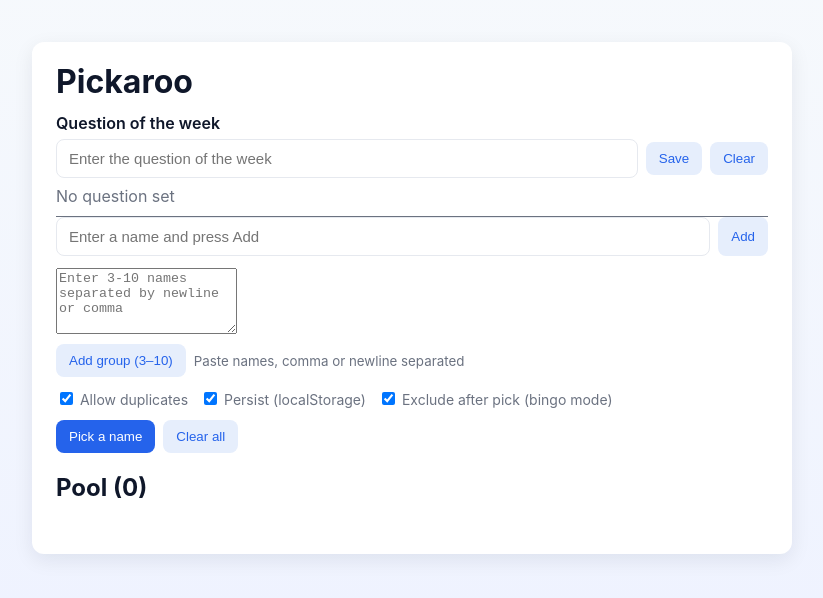
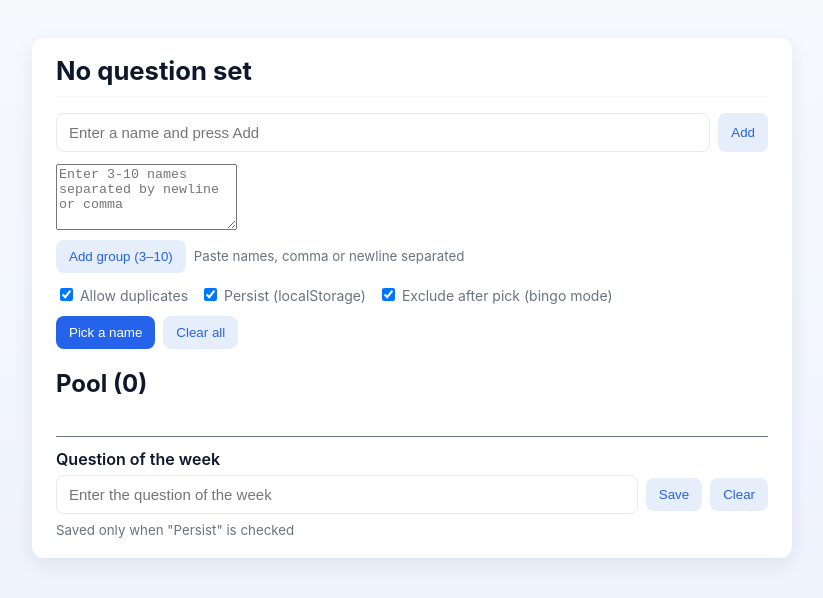
Before and after one commit to deepaknbk/Pickaroo, a plain HTML site: page index.html in a window 1280 px wide. Shown: the part 102-700 px from the top of the page, without its empty margins (228-1051 px from the left). Drawn offline with Linux system fonts and the light colour scheme.

Commit message:
Final version

```diff
--- a/index.html
+++ b/index.html
@@ -8,16 +8,10 @@
 </head>
 <body>
   <main class="app">
-  <h1>Pickaroo</h1>
-
-  <div class="question-inline" style="margin-top:10px;border-bottom:1px solid var(--muted);padding-bottom:10px">
-    <label for="qInput" style="display:block;font-weight:600;margin-bottom:6px">Question of the week</label>
-    <div style="display:flex;gap:8px;align-items:center">
-      <input id="qInput" type="text" placeholder="Enter the question of the week" maxlength="250" style="flex:1" />
-      <button id="saveQBtn">Save</button>
-      <button id="clearQBtn">Clear</button>
-    </div>
-    <div id="qDisplay" class="question-display" aria-live="polite" style="margin-top:8px;color:var(--muted)">No question set</div>
+  <!-- header: title + inline question display -->
+  <div class="app-header">
+    <!-- Question of the week replaces the static title and uses the same heading style -->
+    <h1 id="qDisplayValue" class="app-title" aria-live="polite">No question set</h1>
   </div>
 
     <section class="controls">
@@ -53,7 +47,43 @@
 
     <div id="result" class="result" aria-atomic="true"></div>
     <div id="message" class="message" role="status"></div>
+
+    <!-- Question input moved to the bottom of the page -->
+    <div class="question-inline" style="margin-top:18px;border-top:1px solid var(--muted);padding-top:12px">
+      <label for="qInput" style="display:block;font-weight:600;margin-bottom:6px">Question of the week</label>
+      <div style="display:flex;gap:8px;align-items:center">
+        <input id="qInput" type="text" placeholder="Enter the question of the week" maxlength="250" style="flex:1" />
+        <button id="saveQBtn">Save</button>
+        <button id="clearQBtn">Clear</button>
+      </div>
+      <small style="color:var(--muted);display:block;margin-top:8px">Saved only when "Persist" is checked</small>
+    </div>
   </main>
+
+  <!-- live-update so qDisplay reflects input immediately -->
+  <script>
+    (function(){
+      const Q_KEY = 'pickaroo:question';
+      const qInput = document.getElementById('qInput');
+      const qValue = document.getElementById('qDisplayValue');
+
+      // init from localStorage (if persisted) or leave default
+      try {
+        const saved = localStorage.getItem(Q_KEY);
+        if (saved) {
+          if (qValue) qValue.textContent = saved;
+          if (qInput) qInput.value = saved;
+        }
+      } catch (e) { /* ignore storage errors */ }
+
+      // live update the header display as user types
+      if (qInput && qValue) {
+        qInput.addEventListener('input', () => {
+          qValue.textContent = qInput.value.trim() || 'No question set';
+        });
+      }
+    })();
+  </script>
 
   <script src="script.js"></script>
 </body>
--- a/styles.css
+++ b/styles.css
@@ -45,3 +45,24 @@ button:disabled{opacity:0.6;cursor:not-allowed}
   .app{padding:16px}
   .options{font-size:13px}
 }
+
+/* Header & question spacing improvements */
+.app-header{
+  display:flex;
+  flex-direction:column;
+  align-items:flex-start;
+  gap:8px;
+  padding-bottom:12px;
+  margin-bottom:10px;
+  border-bottom:1px solid rgba(14,22,43,0.04);
+}
+.app-title{font-size:1.6rem;line-height:1;margin:0}
+.question-inline-display{color:var(--muted);font-size:0.95rem;display:block}
+
+/* make the bottom question input visually separated */
+.question-inline{margin-top:18px;padding-top:12px;border-top:1px solid rgba(14,22,43,0.04)}
+.question-inline label{font-weight:600;display:block;margin-bottom:6px}
+.question-inline input[type="text"]{padding:10px 12px;border-radius:8px;border:1px solid #e6e9ef}
+
+/* small visual breathing room for the main input row */
+.input-row{margin-top:6px}
```
